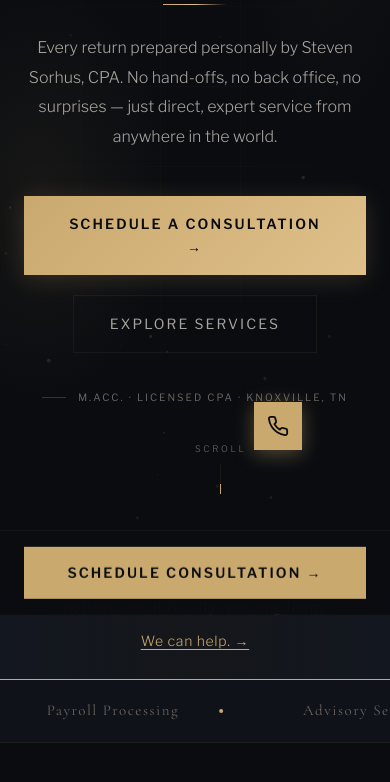
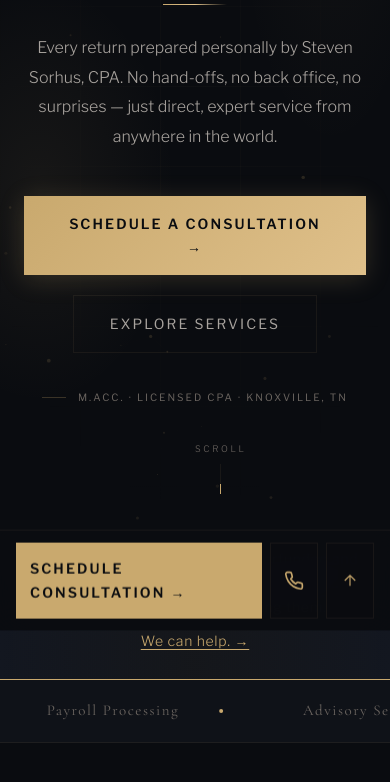
Before and after one commit to Founditmarketing/south-house, a plain HTML site: page index.html in a window 390 px wide. Shown: the part 314-1096 px from the top of the page. Drawn offline with nearby package versions, Linux system fonts and the light colour scheme.

Commit message:
Unified mobile bottom bar: Schedule + Call + Up in one row, hidden until scroll, safe-area-inset for iOS

```diff
--- a/index.html
+++ b/index.html
@@ -970,16 +970,27 @@ footer {
 /* ═══ STICKY MOBILE CTA ═══ */
 .mobile-cta {
   display: none; position: fixed; bottom: 0; left: 0; right: 0; z-index: 999;
-  padding: 16px 24px; background: rgba(10,12,16,0.95); backdrop-filter: blur(20px);
+  padding: 12px 16px; padding-bottom: calc(12px + env(safe-area-inset-bottom, 0px));
+  background: rgba(10,12,16,0.95); backdrop-filter: blur(20px); -webkit-backdrop-filter: blur(20px);
   border-top: 1px solid var(--border);
   transform: translateY(100%); transition: transform 0.4s ease;
 }
 .mobile-cta.visible { transform: translateY(0); }
-.mobile-cta a {
-  display: block; width: 100%; text-align: center; padding: 14px;
-  background: var(--accent); color: var(--bg-primary); font-size: 0.72rem;
+.mobile-cta-row {
+  display: flex; gap: 8px; align-items: stretch;
+}
+.mobile-cta-row .mobile-cta-main {
+  flex: 1; display: flex; align-items: center; justify-content: center;
+  padding: 14px; background: var(--accent); color: var(--bg-primary); font-size: 0.72rem;
   font-weight: 600; letter-spacing: 0.15em; text-transform: uppercase; text-decoration: none;
-}
+  min-height: 48px;
+}
+.mobile-cta-row .mobile-cta-icon {
+  flex-shrink: 0; width: 48px; display: flex; align-items: center; justify-content: center;
+  background: rgba(10,12,16,0.6); border: 1px solid var(--border); color: var(--accent);
+  text-decoration: none; transition: all 0.3s ease;
+}
+.mobile-cta-row .mobile-cta-icon:hover { border-color: var(--accent); background: rgba(201,169,110,0.08); }
 
 /* ═══ REVEAL ═══ */
 /* Content is VISIBLE by default — JS adds .reveal-init to enable animation */
@@ -1043,9 +1054,13 @@ footer {
   .scroll-line { width: 1px; height: 30px; }
   .scroll-line::after { animation-name: scrollDown; left: 0; top: -100%; }
   .mobile-cta { display: block; }
-  .mobile-cta a { font-size: 0.875rem; min-height: 48px; display: flex; align-items: center; justify-content: center; }
+  .mobile-cta-main { font-size: 0.875rem !important; }
   .cta-section { padding-bottom: 100px; }
-  .back-to-top { bottom: 80px; }
+  .back-to-top { bottom: 32px; }
+  @media (max-width: 768px) {
+    .back-to-top { display: none; }
+    .mobile-call-fab { display: none !important; }
+  }
   .testimonial-card { flex: 0 0 calc(100% - 0px); }
   .comp-row { grid-template-columns: 1fr; gap: 8px; }
   .comp-cell:nth-child(2) { border-left: none; border-right: none; border: 1px solid rgba(201,169,110,0.1); }
@@ -1526,10 +1541,18 @@ footer {
 
 <!-- Mobile CTA -->
 <div class="mobile-cta" id="mobileCta">
-  <a href="https://calendly.com/sorhuscpa" target="_blank" rel="noopener">Schedule Consultation →</a>
+  <div class="mobile-cta-row">
+    <a href="https://calendly.com/sorhuscpa" class="mobile-cta-main" target="_blank" rel="noopener">Schedule Consultation →</a>
+    <a href="tel:+18659001234" class="mobile-cta-icon" aria-label="Call SouthHouse CPA">
+      <svg width="20" height="20" viewBox="0 0 24 24" fill="none" stroke="currentColor" stroke-width="2" stroke-linecap="round" stroke-linejoin="round"><path d="M22 16.92v3a2 2 0 0 1-2.18 2 19.79 19.79 0 0 1-8.63-3.07 19.5 19.5 0 0 1-6-6 19.79 19.79 0 0 1-3.07-8.67A2 2 0 0 1 4.11 2h3a2 2 0 0 1 2 1.72 12.84 12.84 0 0 0 .7 2.81 2 2 0 0 1-.45 2.11L8.09 9.91a16 16 0 0 0 6 6l1.27-1.27a2 2 0 0 1 2.11-.45 12.84 12.84 0 0 0 2.81.7A2 2 0 0 1 22 16.92z"/></svg>
+    </a>
+    <a href="#" class="mobile-cta-icon" aria-label="Back to top" onclick="window.scrollTo({top:0,behavior:'smooth'});return false;">
+      <svg width="18" height="18" viewBox="0 0 24 24" fill="none" stroke="currentColor" stroke-width="1.5"><path d="M12 19V5M5 12l7-7 7 7"/></svg>
+    </a>
+  </div>
 </div>
 
-<!-- Mobile Call CTA (phone only) -->
+<!-- Mobile Call CTA (phone only — hidden on mobile, integrated into bar) -->
 <style>
   .mobile-call-fab {
     display: none; position: fixed; bottom: 32px; right: 88px; z-index: 999;
@@ -1539,8 +1562,6 @@ footer {
     box-shadow: 0 4px 20px rgba(201,169,110,0.4); transition: all 0.3s ease;
     border: 1px solid var(--accent);
   }
-  .mobile-call-fab:hover { transform: scale(1.05); }
-  @media (max-width: 768px) { .mobile-call-fab { display: flex; bottom: 80px; right: 88px; } }
 </style>
 <a href="tel:+18659001234" class="mobile-call-fab" aria-label="Call SouthHouse CPA">
   <svg width="22" height="22" viewBox="0 0 24 24" fill="none" stroke="currentColor" stroke-width="2" stroke-linecap="round" stroke-linejoin="round"><path d="M22 16.92v3a2 2 0 0 1-2.18 2 19.79 19.79 0 0 1-8.63-3.07 19.5 19.5 0 0 1-6-6 19.79 19.79 0 0 1-3.07-8.67A2 2 0 0 1 4.11 2h3a2 2 0 0 1 2 1.72 12.84 12.84 0 0 0 .7 2.81 2 2 0 0 1-.45 2.11L8.09 9.91a16 16 0 0 0 6 6l1.27-1.27a2 2 0 0 1 2.11-.45 12.84 12.84 0 0 0 2.81.7A2 2 0 0 1 22 16.92z"/></svg>
```
